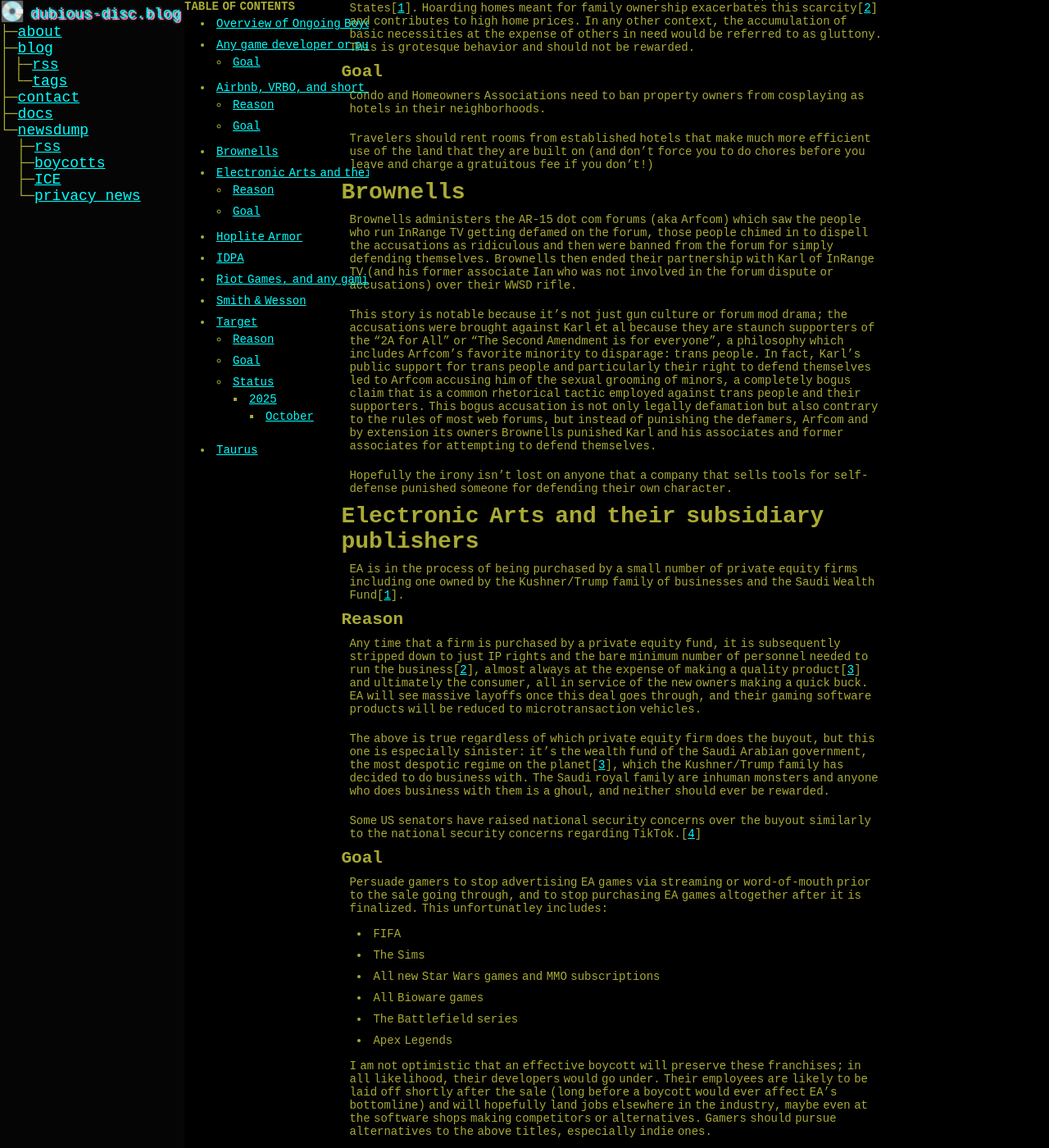
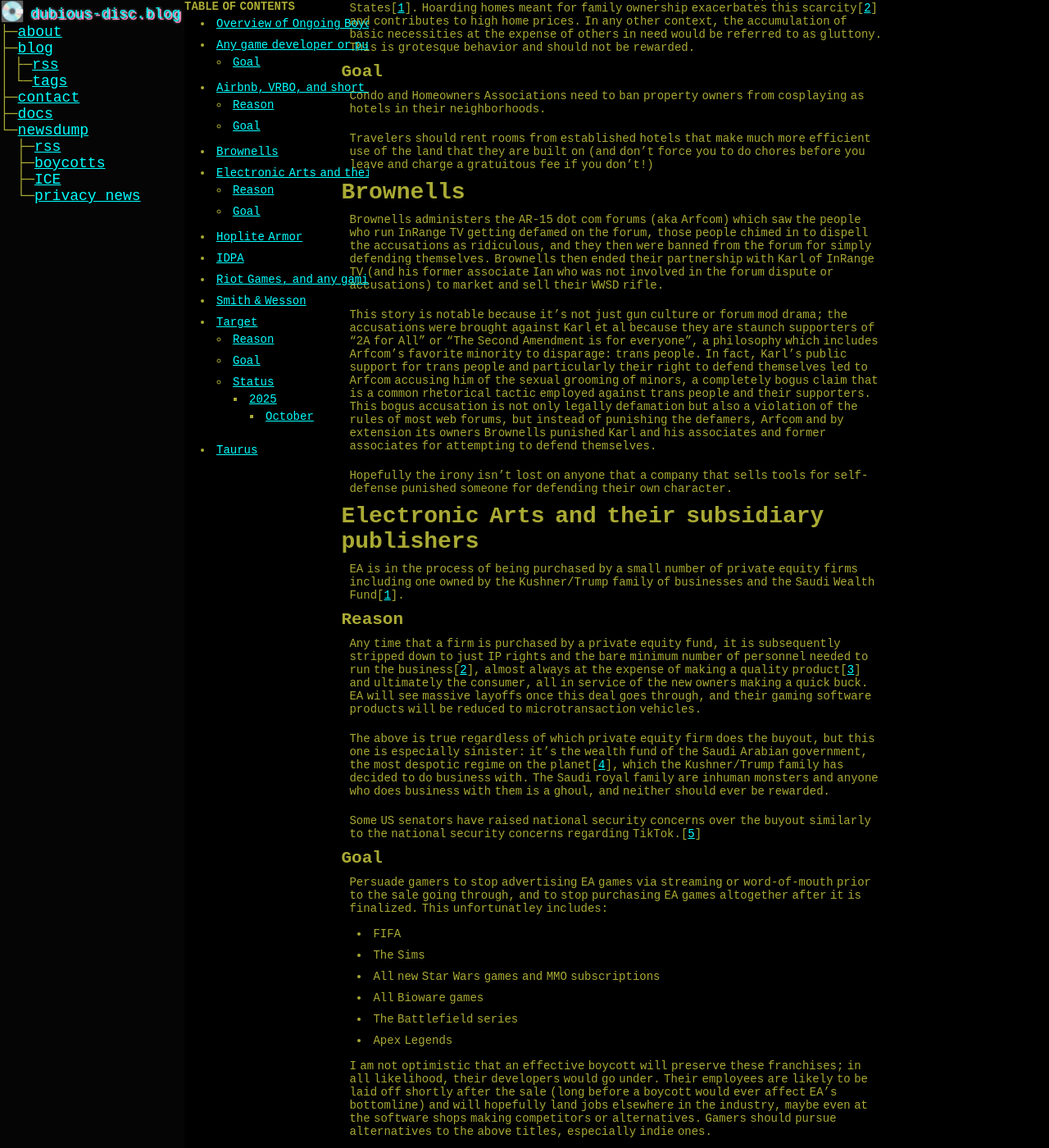
Before and after one commit to paranoid-porygon/paranoid-porygon.github.io, a Jekyll site: the page built from _pages/newsdump/the-boycott-files.md, in a window 1280 px wide and 1400 px high, scrolled down 660 px. Shown: the whole window at 82% size. Built offline with Jekyll 4.4.1, drawn with Linux system fonts in a browser that asks for light colours.

Commit message:
fixed wording on boycott page

```diff
--- a/_pages/newsdump/the-boycott-files.md
+++ b/_pages/newsdump/the-boycott-files.md
@@ -36,9 +36,9 @@ Travelers should rent rooms from established hotels that make much more efficien
 
 # Brownells
 
-Brownells administers the AR-15 dot com forums (aka Arfcom) which saw the people who run InRange TV getting defamed on the forum, those people chimed in to dispell the accusations as ridiculous and then were banned from the forum for simply defending themselves. Brownells then ended their partnership with Karl of InRange TV (and his former associate Ian who was not involved in the forum dispute or accusations) over their WWSD rifle.
+Brownells administers the AR-15 dot com forums (aka Arfcom) which saw the people who run InRange TV getting defamed on the forum, those people chimed in to dispell the accusations as ridiculous, and they then were banned from the forum for simply defending themselves. Brownells then ended their partnership with Karl of InRange TV (and his former associate Ian who was not involved in the forum dispute or accusations) to market and sell their WWSD rifle.
 
-This story is notable because it's not just gun culture or forum mod drama; the accusations were brought against Karl et al because they are staunch supporters of the "2A for All" or "The Second Amendment is for everyone", a philosophy which includes Arfcom's favorite minority to disparage: trans people. In fact, Karl's public support for trans people and particularly their right to defend themselves led to Arfcom accusing him of the sexual grooming of minors, a completely bogus claim that is a common rhetorical tactic employed against trans people and their supporters. This bogus accusation is not only legally defamation but also contrary to the rules of most web forums, but instead of punishing the defamers, Arfcom and by extension its owners Brownells punished Karl and his associates and former associates for attempting to defend themselves.
+This story is notable because it's not just gun culture or forum mod drama; the accusations were brought against Karl et al because they are staunch supporters of "2A for All" or "The Second Amendment is for everyone", a philosophy which includes Arfcom's favorite minority to disparage: trans people. In fact, Karl's public support for trans people and particularly their right to defend themselves led to Arfcom accusing him of the sexual grooming of minors, a completely bogus claim that is a common rhetorical tactic employed against trans people and their supporters. This bogus accusation is not only legally defamation but also a violation of the rules of most web forums, but instead of punishing the defamers, Arfcom and by extension its owners Brownells punished Karl and his associates and former associates for attempting to defend themselves.
 
 Hopefully the irony isn't lost on anyone that a company that sells tools for self-defense punished someone for defending their own character.
 
@@ -50,9 +50,9 @@ EA is in the process of being purchased by a small number of private equity firm
 
 Any time that a firm is purchased by a private equity fund, it is subsequently stripped down to just IP rights and the bare minimum number of personnel needed to run the business[[2]()], almost always at the expense of making a quality product[[3]()] and ultimately the consumer, all in service of the new owners making a quick buck. EA will see massive layoffs once this deal goes through, and their gaming software products will be reduced to microtransaction vehicles.
 
-The above is true regardless of which private equity firm does the buyout, but this one is especially sinister: it's the wealth fund of the Saudi Arabian government, the most despotic regime on the planet[[3]()], which the Kushner/Trump family has decided to do business with. The Saudi royal family are inhuman monsters and anyone who does business with them is a ghoul, and neither should ever be rewarded.
+The above is true regardless of which private equity firm does the buyout, but this one is especially sinister: it's the wealth fund of the Saudi Arabian government, the most despotic regime on the planet[[4]()], which the Kushner/Trump family has decided to do business with. The Saudi royal family are inhuman monsters and anyone who does business with them is a ghoul, and neither should ever be rewarded.
 
-Some US senators have raised national security concerns over the buyout similarly to the national security concerns regarding TikTok.[[4](https://www.pcgamer.com/gaming-industry/saudi-arabias-acquisition-of-electronic-arts-faces-pushback-from-game-developers-petition-calls-on-ftc-to-scrutinize-this-deal-closely/)]
+Some US senators have raised national security concerns over the buyout similarly to the national security concerns regarding TikTok.[[5](https://www.pcgamer.com/gaming-industry/saudi-arabias-acquisition-of-electronic-arts-faces-pushback-from-game-developers-petition-calls-on-ftc-to-scrutinize-this-deal-closely/)]
 
 ## Goal
 
```
